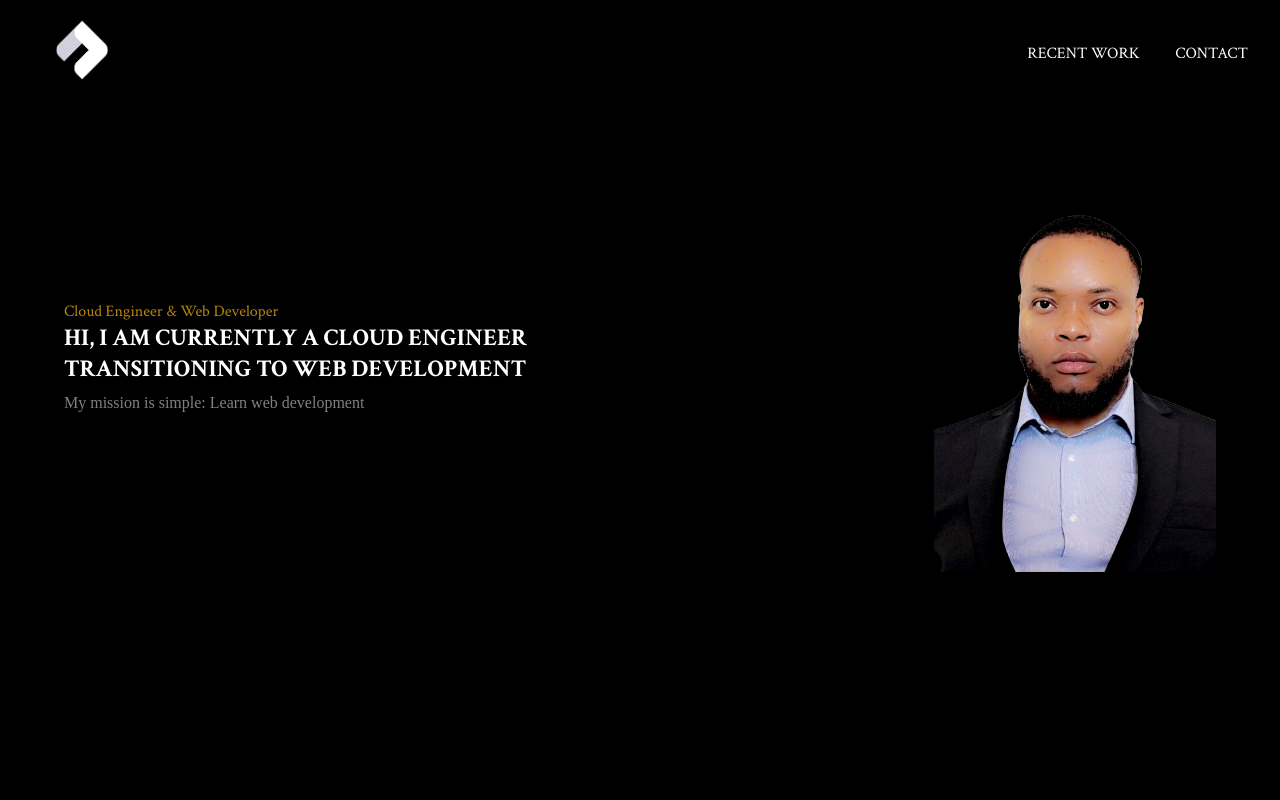
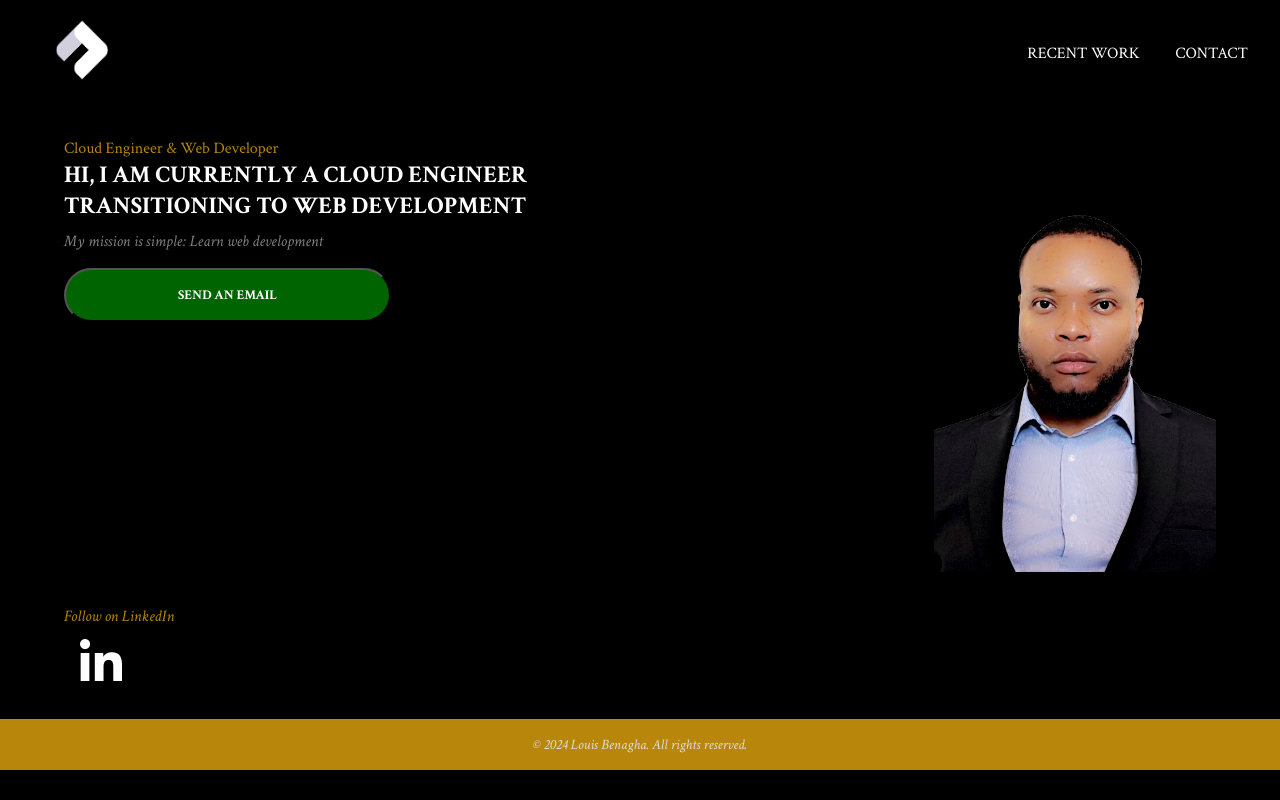
Before and after one commit to labenagha/my-portfolio, a plain HTML site: page index.html in a window 1280 px wide. Drawn offline with Linux system fonts and the light colour scheme; a web font is replaced by a local one.

Commit message:
added linkedin icon, send email btn and footer

```diff
--- a/index.html
+++ b/index.html
@@ -6,7 +6,11 @@
     <title>Blog</title>
     <link href="./style.css" rel="stylesheet">
     <link rel="icon" href="./assets/favicon.ico" type="image/x-icon">
-</head>
+    <link
+    rel="stylesheet"
+    href="https://cdnjs.cloudflare.com/ajax/libs/font-awesome/6.0.0-beta3/css/all.min.css"
+  />
+  </head>
 
 <body>
   <nav class="navbar">
@@ -27,10 +31,24 @@
         <h2>Hi, I am Currently a Cloud Engineer</h2>
         <h2>Transitioning to Web Development</h2>
         <p>My mission is simple: Learn web development</p>
+        <button class="btn" type="button">Send An Email</button>
       </div>
     </div>
     <img src="./assets/my-photo.jpg" alt="Developer Image" />
   </div>
 
+  <div class="social-section">
+    <p>Follow on LinkedIn</p>
+    <ul class="social-icons">
+      <li>
+        <li><a href="https://www.linkedin.com/in/benaghalouis" target="_blank" aria-label="LinkedIn"><i class="fab fa-linkedin-in"></i></a></li>
+        </a>
+      </li>
+    </ul>
+  </div>
+
+  <footer class="site-footer">
+    <p>&copy; 2024 Louis Benagha. All rights reserved.</p>
+  </footer>
 </body>
 </html>
--- a/style.css
+++ b/style.css
@@ -35,7 +35,7 @@ nav > ul > a {
 .content-container {
     display: flex;
     justify-content: space-between;
-    align-items: center;
+    align-items: flex-start;
     width: 90%;
     margin: 0 auto;
     margin: 2rem auto;
@@ -60,7 +60,76 @@ nav > ul > a {
 .text p {
     color: grey;
     margin-top: 10px;
-    font-family: "Playwrite AU VIC Guides", serif;
+    font-family: "Crimson Text", serif;
+    font-style: italic;
+}
+
+.btn {
+  color: white;
+  background-color: darkgreen;
+  padding: 1rem 7rem;
+  font-family: "Crimson Text", serif;
+  cursor: pointer;
+  border-radius: 50px;
+  text-align: center;
+  text-transform: uppercase;
+  font-weight: 900;
+  margin-top: 1rem;
+  transition: background-color 0.2s ease, color 0.2s ease;
+}
+
+.btn:hover {
+  background-color: white;
+  color: black;
+  font-weight: 900;
+}
+
+.social-icons {
+  list-style: none;
+  display: flex;
+  gap: 1rem;
+  padding: 0;
+  margin: 0;
+}
+
+.social-section {
+  width: 90%;
+  margin: 2rem auto;
+}
+.social-section p {
+  color: darkgoldenrod;
+  font-family: "Crimson Text", serif;
+  font-weight: 300;
+  font-style: italic;
+  margin-bottom: 12px;
+}
+
+.social-icons {
+  list-style: none;
+  display: flex;
+  gap: 1rem;
+  padding: 0;
+  margin: 0;
+  font-size: 3rem;
+}
+
+.social-icons a {
+  color: white;
+  text-decoration: none;
+  align-items: center;
+  flex-direction: column;
+  display: flex;
+}
+
+.site-footer {
+  background-color: darkgoldenrod;
+  color: #ddd;
+  text-align: center;
+  padding: 1rem 0;
+  font-family: "Crimson Text", serif;
+  font-size: 0.9rem;
+  font-style: italic;
+  font-weight: 400;
 }
 
 /* ----------------------------------------------------
```
